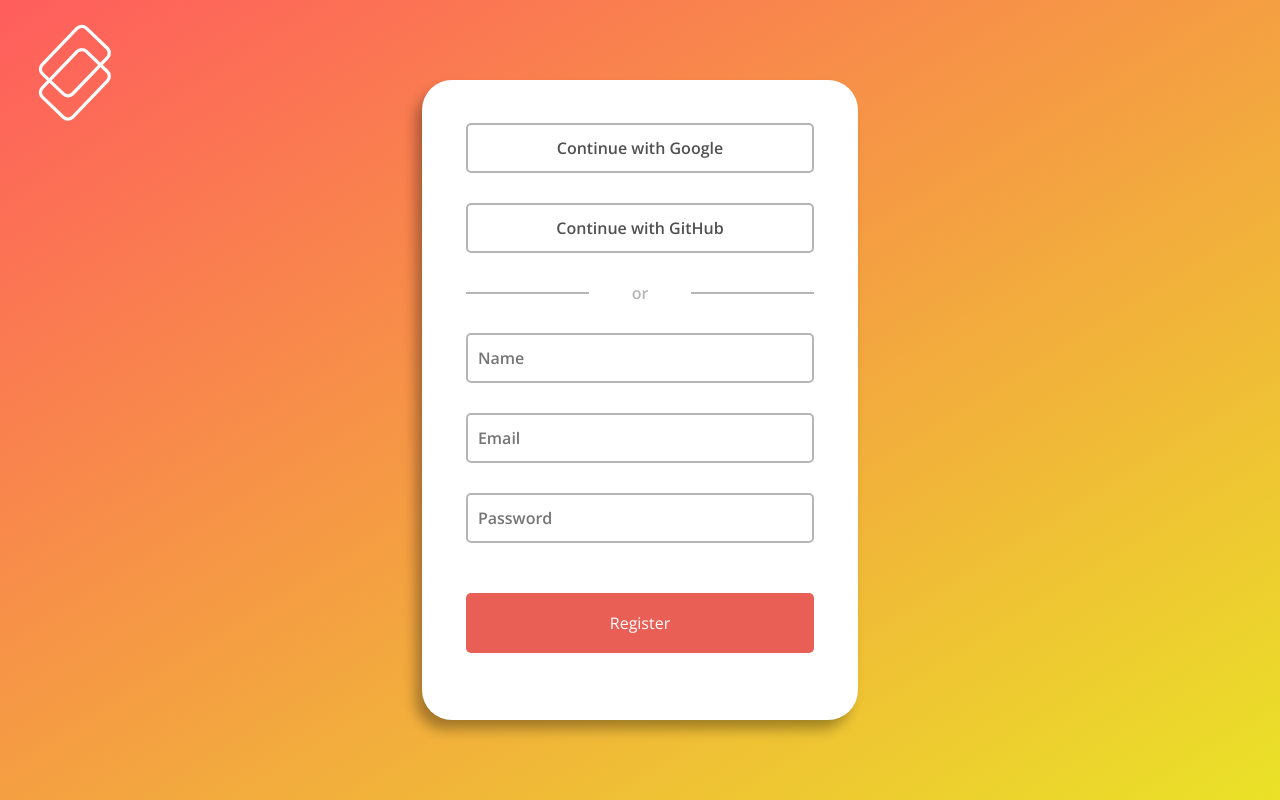
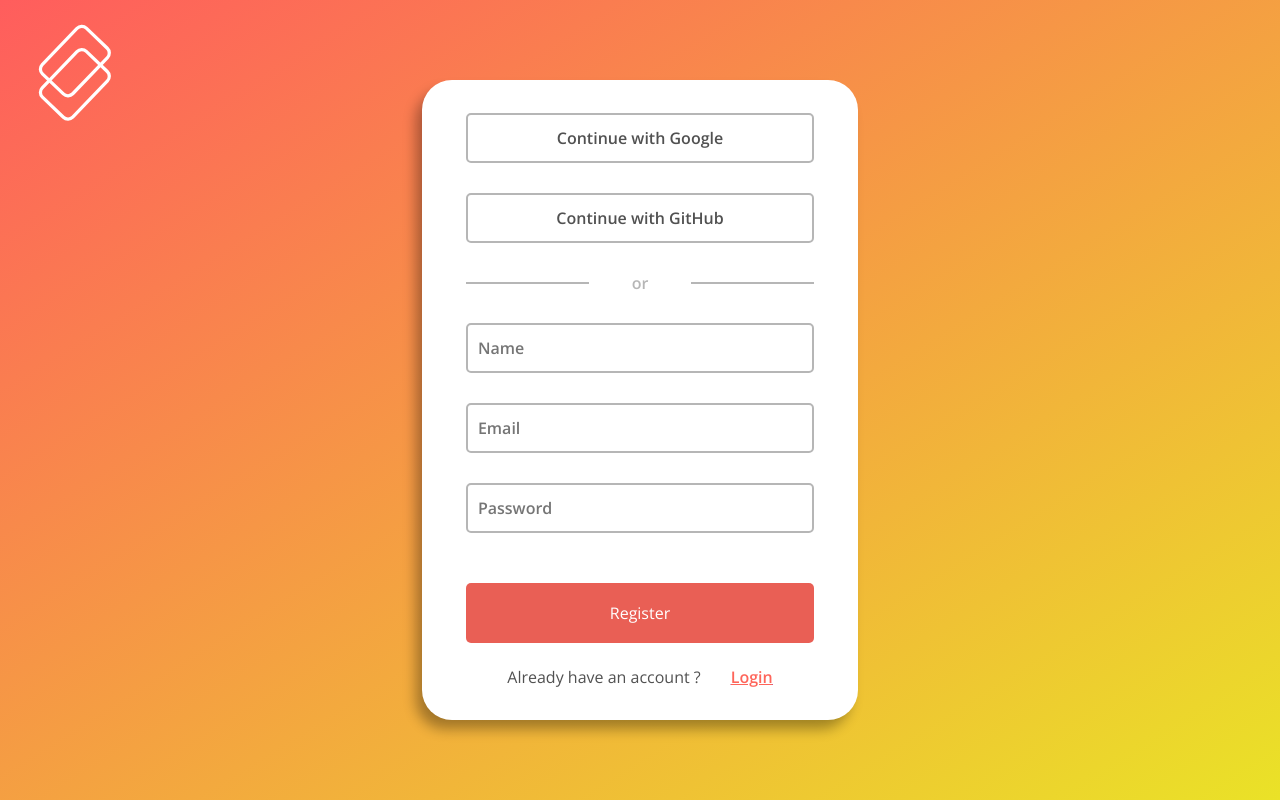
Before and after one commit to Cesar-M-Diaz/Tech-Prep-front, a React (Create React App) app: page /register in a window 1280 px wide. Built offline with nearby package versions, Linux system fonts and the light colour scheme.

Commit message:
add react router link to login

```diff
--- a/src/assets/styles/pages/Register.scss
+++ b/src/assets/styles/pages/Register.scss
@@ -125,3 +125,21 @@
     }
   }
 }
+.link-text {
+  font-family: 'Open Sans', sans-serif;
+  display: flex;
+  flex-direction: row;
+  width: 80%;
+  height: 20px;
+  margin: 0;
+  color: $text-color;
+  align-items: center;
+  justify-content: center;
+  .link {
+    margin: inherit;
+    margin-left: 30px;
+    font-weight: 600;
+    color: $button-color-hover;
+    text-decoration: underline solid $button-color-hover;
+  }
+}
--- a/src/pages/RegisterPage.js
+++ b/src/pages/RegisterPage.js
@@ -1,4 +1,5 @@
 import React from 'react';
+import { Link } from 'react-router-dom';
 import { useForm } from 'react-hook-form';
 import logo from '../assets/images/logo techprep grueso.svg';
 import '../assets/styles/pages/Register.scss';
@@ -59,6 +60,13 @@ function RegisterPage() {
             (errors.password?.type === 'minLength' && <p>Password is to short</p>)}
           <button type="submit">Register</button>
         </section>
+
+        <div className="link-text">
+          Already have an account ?{' '}
+          <Link to="/login">
+            <p className="link"> Login </p>
+          </Link>{' '}
+        </div>
       </form>
     </main>
   );
```
